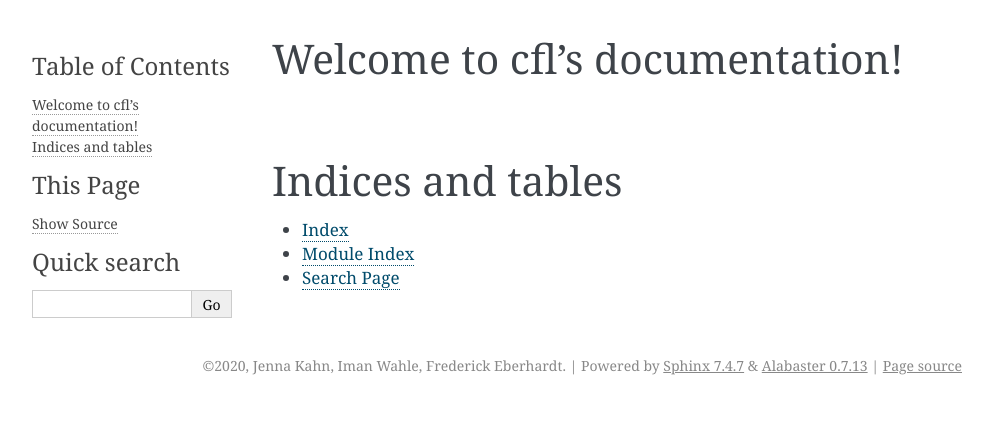
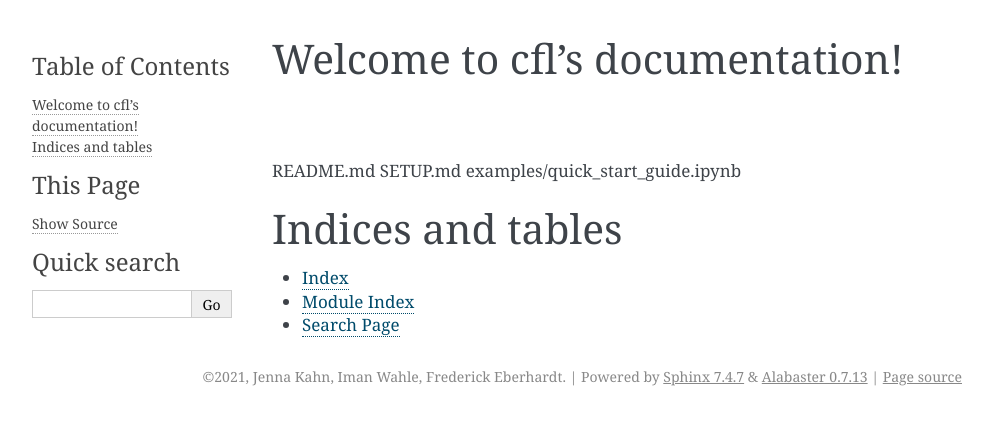
Before and after one commit to eberharf/cfl, a Sphinx documentation site: the page built from docs/source/index.rst, in a window 1280 px wide. Shown: the top 425 px of the page, without its empty margins (148-1141 px from the left). Built offline with Sphinx 7.4.7, drawn with Linux system fonts in a browser that asks for light colours.

Commit message:
update to include more extensions and playing with things

```diff
--- a/docs/source/conf.py
+++ b/docs/source/conf.py
@@ -3,6 +3,9 @@
 # This file only contains a selection of the most common options. For a full
 # list see the documentation:
 # https://www.sphinx-doc.org/en/master/usage/configuration.html
+
+
+from recommonmark.parser import CommonMarkParser # for parsing Markdown files
 
 # -- Path setup --------------------------------------------------------------
 
@@ -10,15 +13,15 @@
 # add these directories to sys.path here. If the directory is relative to the
 # documentation root, use os.path.abspath to make it absolute, like shown here.
 #
-# import os
-# import sys
-# sys.path.insert(0, os.path.abspath('.'))
+import os
+import sys
+sys.path.insert(0, os.path.abspath('../cfl'))
 
 
 # -- Project information -----------------------------------------------------
 
 project = 'cfl'
-copyright = '2020, Jenna Kahn, Iman Wahle, Frederick Eberhardt'
+copyright = '2021, Jenna Kahn, Iman Wahle, Frederick Eberhardt'
 author = 'Jenna Kahn, Iman Wahle, Frederick Eberhardt'
 
 # The full version, including alpha/beta/rc tags
@@ -30,8 +33,17 @@
 # Add any Sphinx extension module names here, as strings. They can be
 # extensions coming with Sphinx (named 'sphinx.ext.*') or your custom
 # ones.
-extensions = [
+extensions = ['sphinx.ext.autodoc', #for auto-using docstrings
+              'sphinx.ext.napoleon', #for converting Numpy/Google style-doc strings to rst
+              'nbsphinx' # for incorporating jupyter notebooks into docs
 ]
+
+source_parsers = {'.md': CommonMarkParser}
+
+source_suffix = ['.rst',
+                 '.md',
+                 '.ipynb'
+                 ]
 
 # Add any paths that contain templates here, relative to this directory.
 templates_path = ['_templates']
--- a/docs/source/index.rst
+++ b/docs/source/index.rst
@@ -10,7 +10,9 @@
    :maxdepth: 2
    :caption: Contents:
 
-
+README.md
+SETUP.md
+examples/quick_start_guide.ipynb
 
 Indices and tables
 ==================
```
